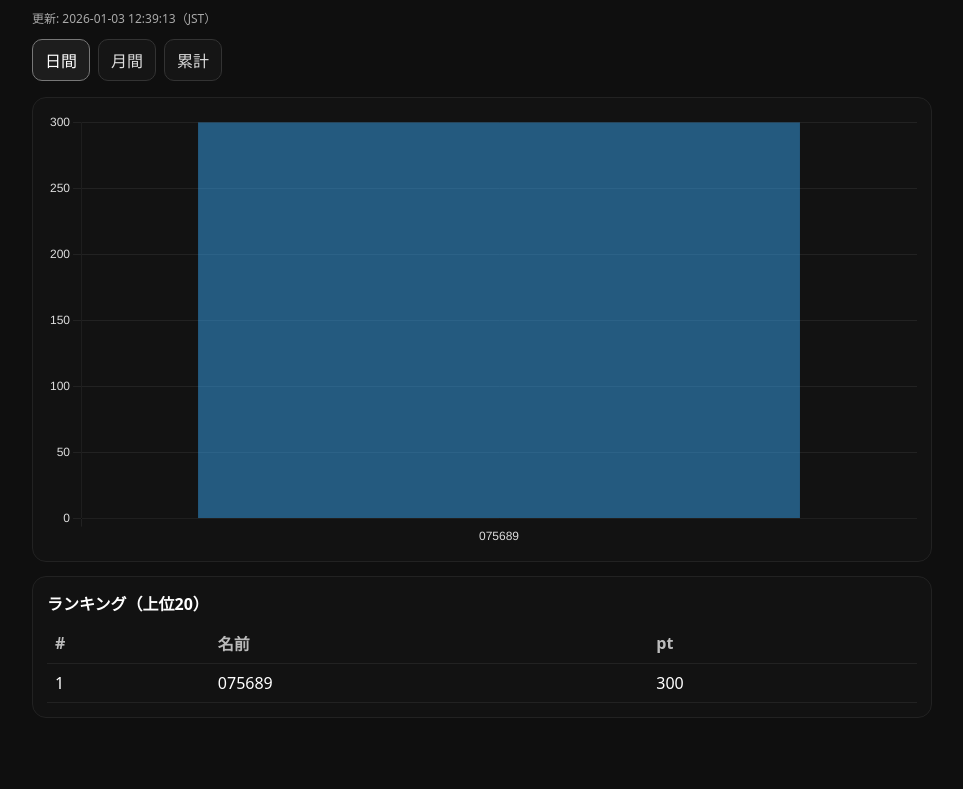
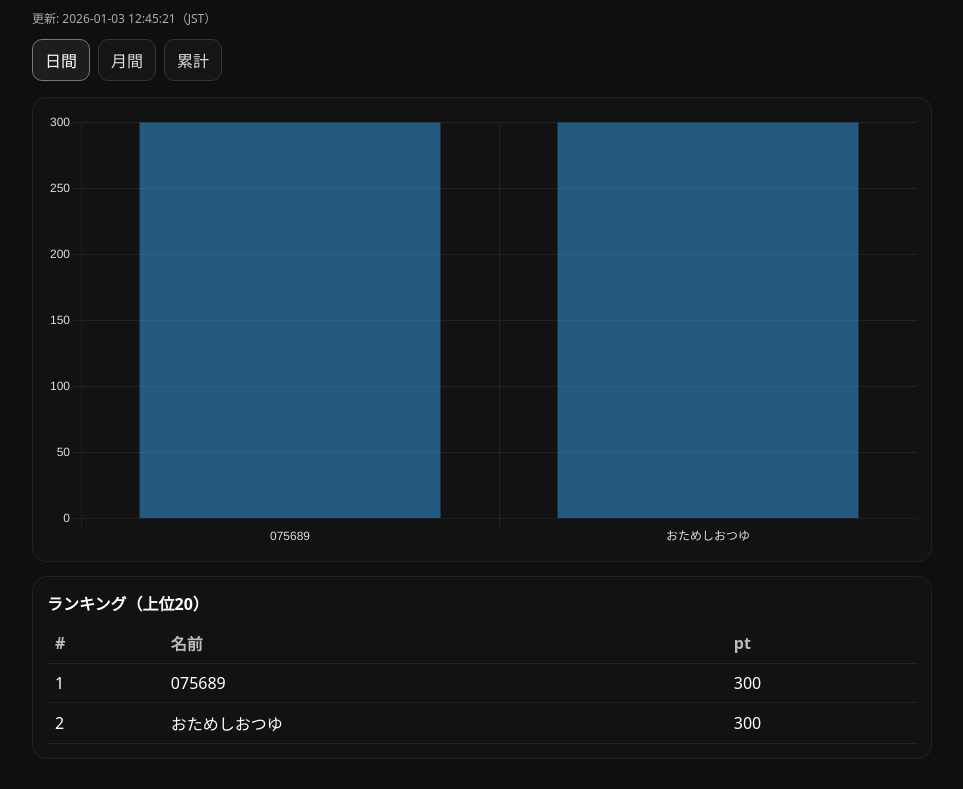
Before and after one commit to o2usann/otsu_haishin, a plain HTML site: page docs/daily.html in a window 1280 px wide. Shown: the part 59-848 px from the top of the page, without its empty margins (158-1121 px from the left). Before the commit the page ends 807 px from the top, so only its background shows below. Drawn offline with nearby package versions, Linux system fonts and the light colour scheme.

Commit message:
auto update

```diff
--- a/docs/daily.html
+++ b/docs/daily.html
@@ -37,7 +37,7 @@ th { color: #bbb; font-weight: 600; }
 <body>
   <div class="container">
     <h1>📊 応援pt（日間）</h1>
-    <div class="muted">更新: 2026-01-03 12:39:13（JST）</div>
+    <div class="muted">更新: 2026-01-03 12:45:21（JST）</div>
 
     <div class="tabs"><a class="tab active" href="daily.html">日間</a><a class="tab" href="monthly.html">月間</a><a class="tab" href="total.html">累計</a></div>
 
@@ -51,14 +51,15 @@ th { color: #bbb; font-weight: 600; }
         <thead><tr><th>#</th><th>名前</th><th>pt</th></tr></thead>
         <tbody>
           <tr><td>1</td><td>075689</td><td>300</td></tr>
+<tr><td>2</td><td>おためしおつゆ</td><td>300</td></tr>
         </tbody>
       </table>
     </div>
   </div>
 
 <script>
-const labels = ["075689"];
-const values = [300];
+const labels = ["075689", "おためしおつゆ"];
+const values = [300, 300];
 
 new Chart(document.getElementById("chart"), {
   type: "bar",
```
Also changed, not shown: docs/monthly.html (+4 -3 lines), docs/total.html (+4 -3 lines).
